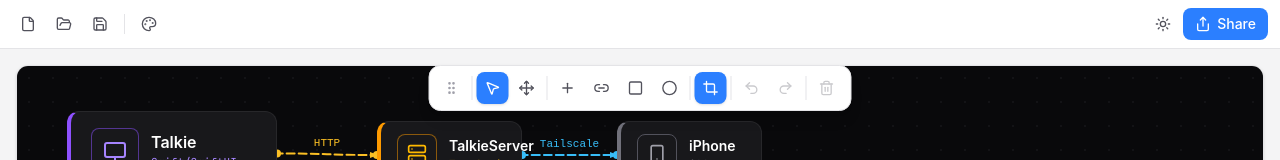
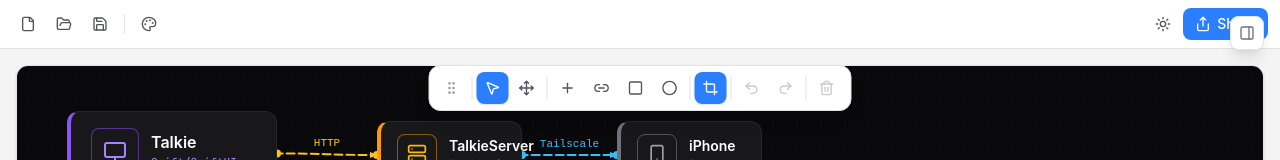
Before and after one commit to arach/arc, a React (Vite) app: page /editor in a window 1280 px wide. Both pictures are taken after a click on the button 996 px from the left and 80 px from the top of the page. Shown: the top 160 px of the page. Built offline with nearby package versions, Linux system fonts and the light colour scheme.

Commit message:
✨ Add auto-expand and floating button to inspector
- Auto-expand inspector when selecting a component (unless manually collapsed)
- Add floating PanelRight button when collapsed for easy re-open
- Track manual collapse state separately from auto-collapse

```diff
--- a/src/components/editor/PropertiesPanel.tsx
+++ b/src/components/editor/PropertiesPanel.tsx
@@ -1,5 +1,5 @@
-import React, { useState } from 'react'
-import { ChevronRight, ChevronLeft } from 'lucide-react'
+import React, { useState, useEffect, useRef } from 'react'
+import { ChevronRight, ChevronLeft, PanelRight } from 'lucide-react'
 import { useEditorState } from './EditorProvider'
 import NodeProperties from '../properties/NodeProperties'
 import ConnectorProperties from '../properties/ConnectorProperties'
@@ -10,6 +10,8 @@ import ConnectorStylesPanel from '../properties/ConnectorStylesPanel'
 export default function PropertiesPanel() {
   const editor = useEditorState()
   const [isCollapsed, setIsCollapsed] = useState(false)
+  const [manuallyCollapsed, setManuallyCollapsed] = useState(false)
+  const prevHasSelection = useRef(false)
 
   const hasNodeSelected = editor.selectedNodeIds?.length > 0
   const hasConnectorSelected = editor.selectedConnectorIndex !== null
@@ -18,20 +20,44 @@ export default function PropertiesPanel() {
   const hasSelection = hasNodeSelected || hasConnectorSelected || hasGroupSelected || hasImageSelected
   const selectedNodeId = editor.selectedNodeIds?.[0] // Show first selected node's properties
 
+  // Auto-expand when selecting something (unless manually collapsed)
+  useEffect(() => {
+    if (hasSelection && !prevHasSelection.current && isCollapsed && !manuallyCollapsed) {
+      setIsCollapsed(false)
+    }
+    prevHasSelection.current = hasSelection
+  }, [hasSelection, isCollapsed, manuallyCollapsed])
+
+  const handleToggle = () => {
+    const newCollapsed = !isCollapsed
+    setIsCollapsed(newCollapsed)
+    setManuallyCollapsed(newCollapsed) // Track manual collapse
+  }
+
   return (
-    <div className={`flex-shrink-0 bg-white dark:bg-zinc-900 border-l border-zinc-200 dark:border-zinc-800 transition-all duration-300 ease-in-out relative ${isCollapsed ? 'w-0 overflow-hidden border-l-0' : 'w-72 overflow-y-auto'}`}>
-      {/* Collapse/Expand toggle button */}
-      <button
-        onClick={() => setIsCollapsed(!isCollapsed)}
-        className={`absolute top-4 z-10 p-1.5 bg-white dark:bg-zinc-800 border border-zinc-200 dark:border-zinc-700 rounded-lg shadow-sm hover:bg-zinc-50 dark:hover:bg-zinc-700 transition-all ${isCollapsed ? '-left-10' : '-left-3'}`}
-        title={isCollapsed ? 'Show inspector' : 'Hide inspector'}
-      >
-        {isCollapsed ? (
-          <ChevronLeft className="w-4 h-4 text-zinc-500" />
-        ) : (
-          <ChevronRight className="w-4 h-4 text-zinc-500" />
+    <>
+      {/* Floating expand button when collapsed */}
+      {isCollapsed && (
+        <button
+          onClick={() => { setIsCollapsed(false); setManuallyCollapsed(false) }}
+          className="absolute right-4 top-4 z-20 p-2 bg-white dark:bg-zinc-800 border border-zinc-200 dark:border-zinc-700 rounded-lg shadow-lg hover:bg-zinc-50 dark:hover:bg-zinc-700 transition-all"
+          title="Show inspector"
+        >
+          <PanelRight className="w-4 h-4 text-zinc-500" />
+        </button>
+      )}
+
+      <div className={`flex-shrink-0 bg-white dark:bg-zinc-900 border-l border-zinc-200 dark:border-zinc-800 transition-all duration-300 ease-in-out relative ${isCollapsed ? 'w-0 overflow-hidden border-l-0' : 'w-72 overflow-y-auto'}`}>
+        {/* Collapse button (only visible when expanded) */}
+        {!isCollapsed && (
+          <button
+            onClick={handleToggle}
+            className="absolute top-4 -left-3 z-10 p-1.5 bg-white dark:bg-zinc-800 border border-zinc-200 dark:border-zinc-700 rounded-lg shadow-sm hover:bg-zinc-50 dark:hover:bg-zinc-700 transition-all"
+            title="Hide inspector"
+          >
+            <ChevronRight className="w-4 h-4 text-zinc-500" />
+          </button>
         )}
-      </button>
 
       <div className={`p-4 ${isCollapsed ? 'opacity-0' : 'opacity-100'} transition-opacity duration-200`}>
         {hasNodeSelected && (
@@ -61,6 +87,7 @@ export default function PropertiesPanel() {
           <ConnectorStylesPanel />
         )}
       </div>
-    </div>
+      </div>
+    </>
   )
 }
```
